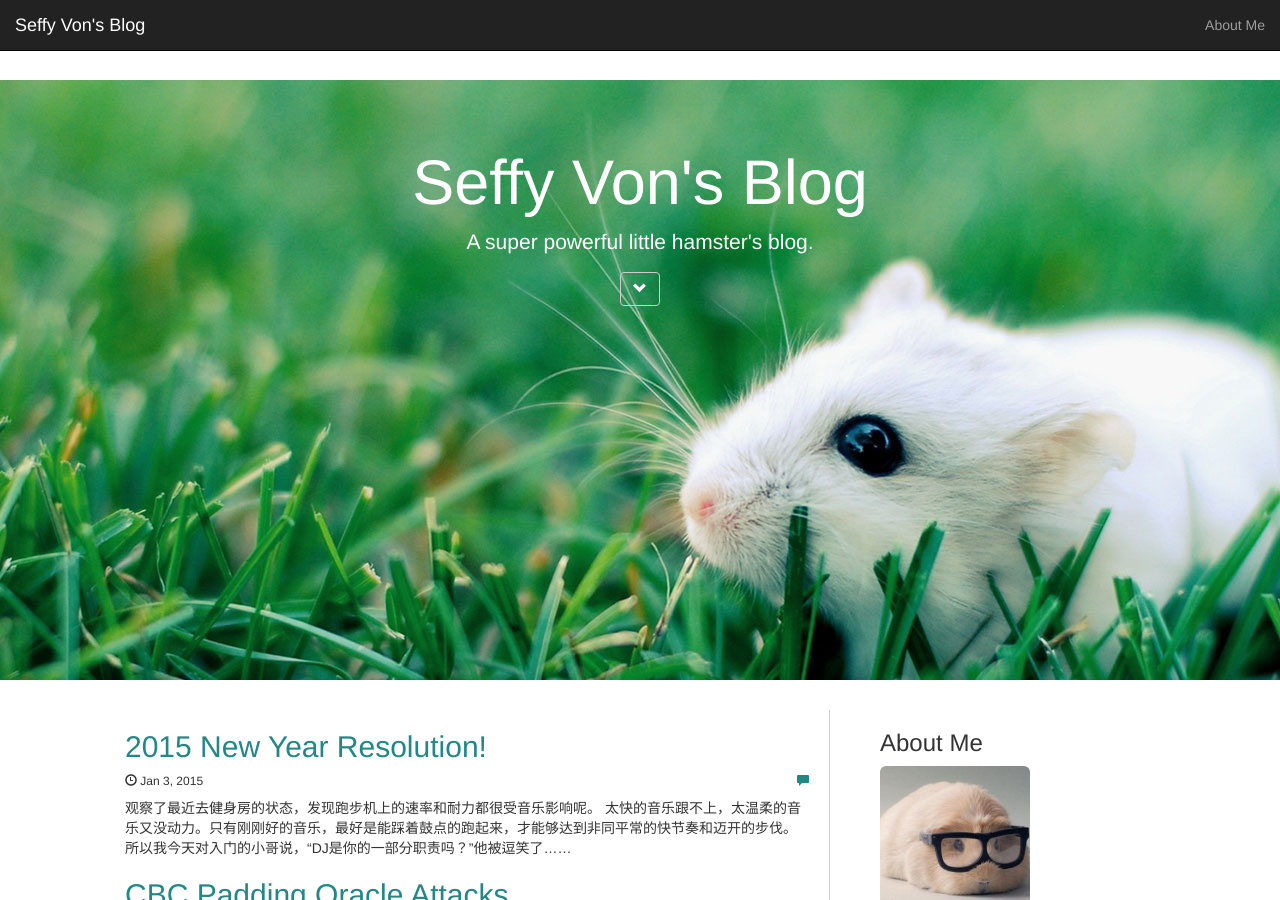
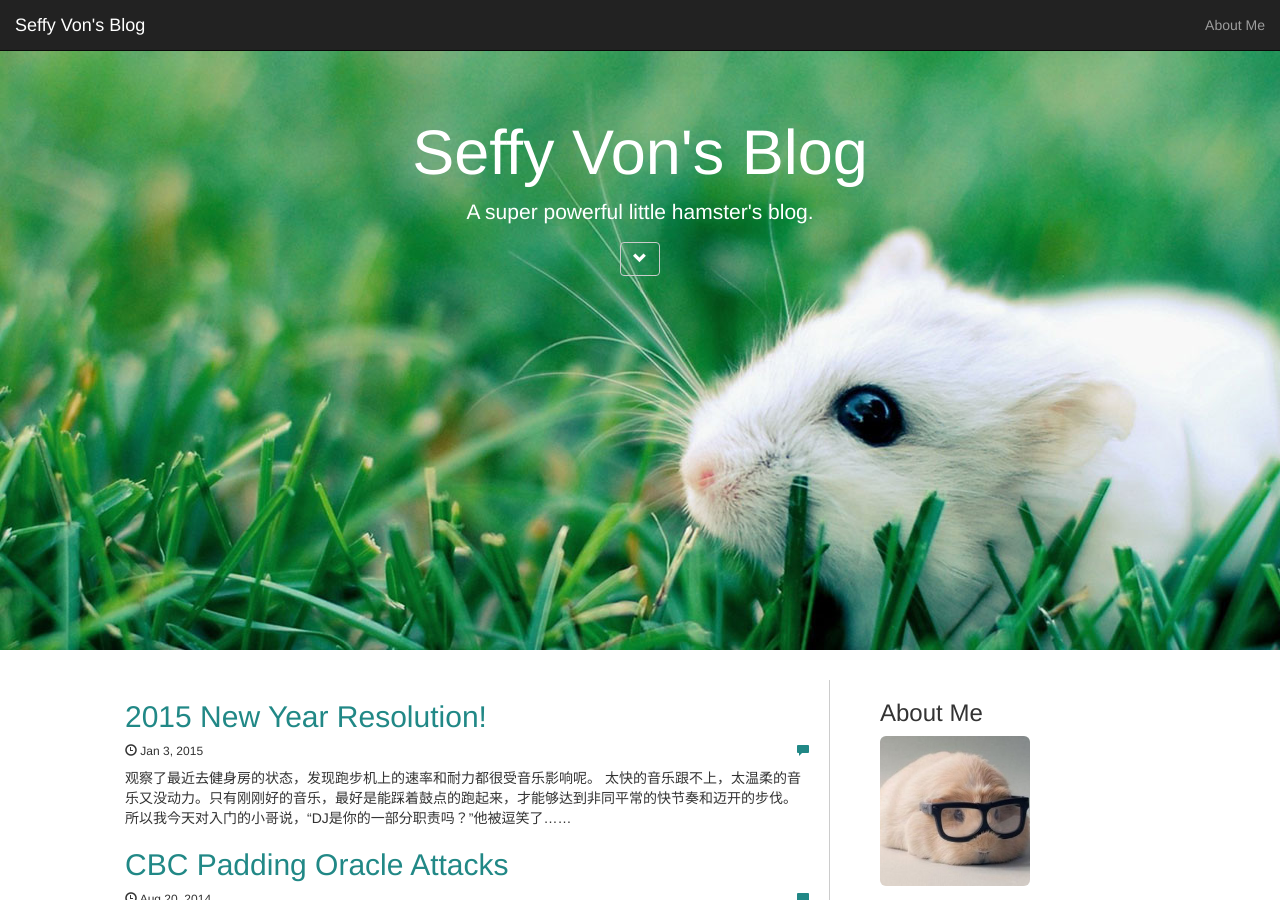
Before and after one commit to SeffyVon/SeffyVon.github.io, a Jekyll site: the page built from index.html, in a window 1280 px wide and 900 px high. Built offline with Jekyll 4.4.1, drawn with Linux system fonts in a browser that asks for light colours; nearby versions of some CDN libraries; comment, search, counter and statistics services are not loaded.

Commit message:
style update

```diff
--- a/_layouts/default.html
+++ b/_layouts/default.html
@@ -17,11 +17,9 @@ $(document).ready(function(){
   <body>
 
   {% include header.html %}
-  <div style="margin-top: 80px;">
 
   {{ content }}
 
-  </div>
 
   {% include footer.html %}
 
--- a/_layouts/page.html
+++ b/_layouts/page.html
@@ -1,7 +1,8 @@
 ---
 layout: default
 ---
-<div class="container">
+
+<div class="container" style="margin-top: 80px;">
 
   <header class="post-header">
     <h1 class="post-title">{{ page.title }}</h1>
--- a/_layouts/post.html
+++ b/_layouts/post.html
@@ -2,7 +2,7 @@
 layout: default
 ---
 
-<div class="container"  >
+<div class="container"  style="margin-top: 80px;">
 
     <div class="col-sm-8 col-md-8 col-lg-8 " style="padding-right:20px; border-right: 1px solid #ccc;">
 
--- a/index.html
+++ b/index.html
@@ -13,7 +13,7 @@ $(document).ready(function(){
   });
 });
 </script>
-<div class="first page" style=" margin-bottom:40px;">
+<div class="first page" style="  margin-top: 50px; margin-bottom:40px;">
 <div class="jumbotron">
   <h1> {{ site.title }} </h1>
   <p>  {{ site.description }} </p>
```
Also changed, not shown: _layouts/frontpage.html (+9 -12 lines).
